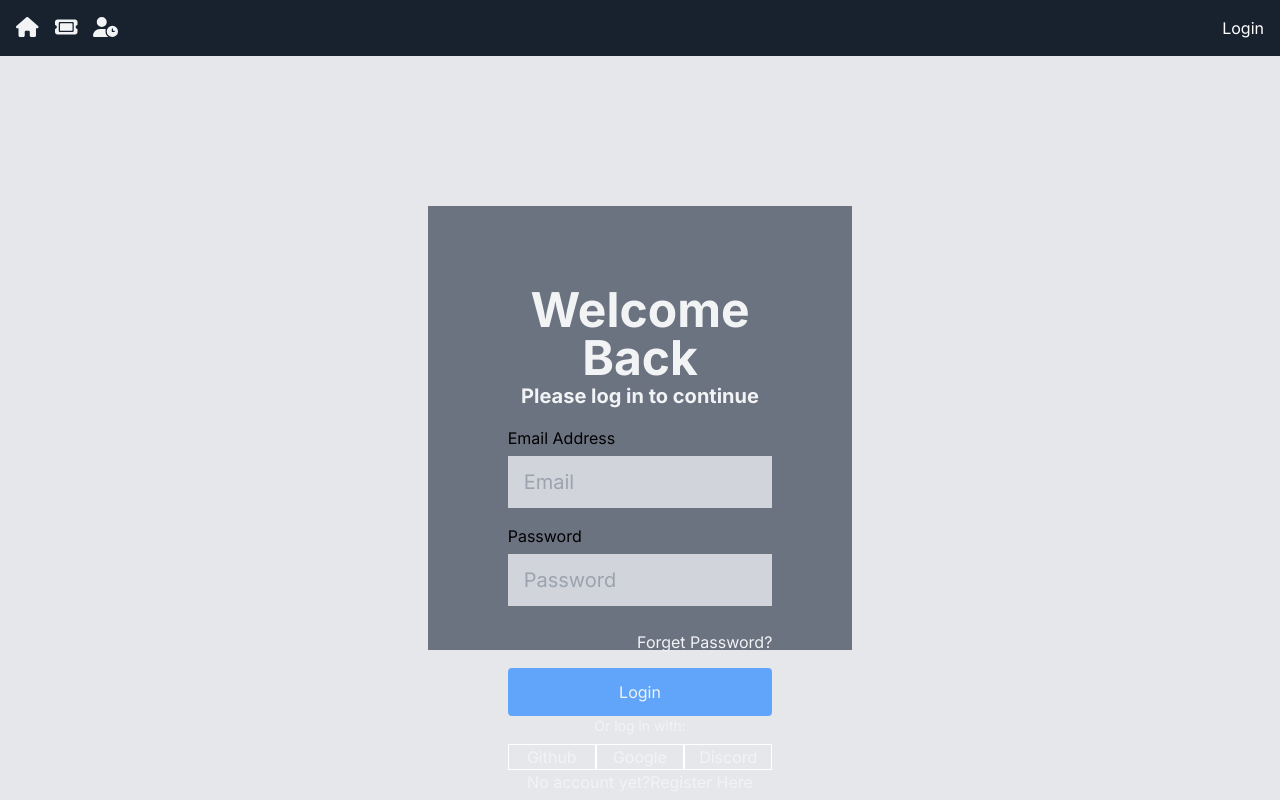
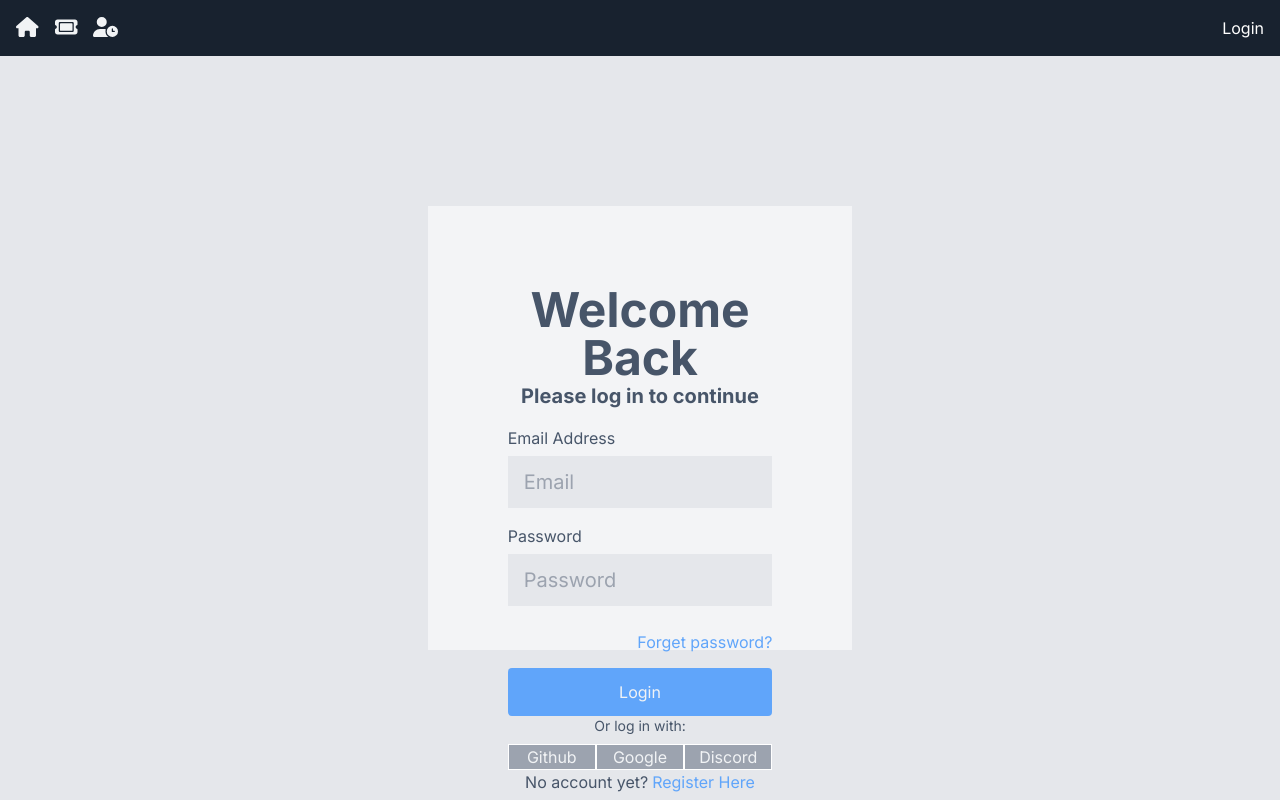
Before and after one commit to DenzelGranadoz/trace, a Next.js app: page /Login in a window 1280 px wide. Built offline with nearby package versions, Linux system fonts and the light colour scheme; no server answers.

Commit message:
custom login page

```diff
--- a/app/Login/page.jsx
+++ b/app/Login/page.jsx
@@ -50,23 +50,25 @@ const Login = () => {
     if (!res.ok) {
       setErrorMessage(res.error);
     } else {
+      router.push('/');
       router.refresh();
-      router.push('/');
     }
   };
 
   return (
     <div className='w-full h-full flex justify-center items-center bg-gray-200'>
-      <div className='lg:w-1/2 sm:w-3/4 xl:w-1/3  h-3/5 border p-20 flex flex-col justify-between bg-gray-500'>
+      <div className='lg:w-1/2 sm:w-3/4 xl:w-1/3  h-3/5 border p-20 flex flex-col justify-between bg-gray-100'>
         <div>
-          <h1 className='text-center text-5xl '>Welcome Back</h1>
-          <h4 className='text-center '>Please log in to continue</h4>
+          <h1 className='text-center text-5xl text-slate-600'>Welcome Back</h1>
+          <h4 className='text-center text-slate-600'>
+            Please log in to continue
+          </h4>
         </div>
         <form
           className='flex flex-col align-center justify-center p-0'
           onSubmit={handleSubmit}
         >
-          <label className='mb-1.5 text-black'>Email Address</label>
+          <label className='mb-1.5 text-slate-600'>Email Address</label>
           <input
             id='email'
             name='email'
@@ -75,9 +77,9 @@ const Login = () => {
             onChange={handleChange}
             value={formData.email}
             required
-            className='block bg-gray-300 m-0 px-4 py-3 w-full rounded-none text-xl text-black focus:ring-green-500 focus:rounded-none'
+            className='block bg-gray-200 m-0 px-4 py-3 w-full rounded-none text-xl text-black focus:ring-green-500 focus:rounded-none'
           />
-          <label className='mb-1.5 text-black'>Password</label>
+          <label className='mb-1.5 text-slate-600'>Password</label>
           <input
             id='password'
             name='password'
@@ -86,29 +88,43 @@ const Login = () => {
             onChange={handleChange}
             value={formData.password}
             required
-            className='block bg-gray-300 m-0 px-4 py-3 w-full rounded-none text-xl text-black focus:ring-green-500 focus:rounded-none'
+            className='block bg-gray-200 m-0 px-4 py-3 w-full rounded-none text-xl text-black focus:ring-green-500 focus:rounded-none'
           />
-          <Link href='/Register' className='w-full text-right mt-6 mb-3.5'>
-            <span>Forget Password?</span>
-          </Link>
+
+          <div className='w-full text-right mt-6 mb-3.5  flex justify-end '>
+            <Link
+              href='/Register'
+              className='text-blue-400 hover:text-slate-400'
+            >
+              Forget password?
+            </Link>
+          </div>
           <input
             type='submit'
             value='Login'
-            className='m-0 p-3 w-full bg-blue-400 hover:bg-blue-100'
+            className='m-0 p-3 w-full bg-blue-400 hover:bg-blue-100 hover:cursor-pointer'
           />
-          {errorMessage && <p>{errorMessage}</p>}
+          {errorMessage && <p className='text-red-400 my-2'>{errorMessage}</p>}
         </form>
         <div className='h-20 flex flex-col text-center'>
-          <p>Or log in with:</p>
+          <p className='text-slate-600'>Or log in with:</p>
           <div className='flex-1 flex pt-2'>
-            <button className='flex-1 border-white border'>Github</button>
-            <button className='flex-1 border-white border'>Google</button>
-            <button className='flex-1 border-white border'>Discord</button>
+            <button className='flex-1 border-white border bg-gray-400 hover:bg-gray-500'>
+              Github
+            </button>
+            <button className='flex-1 border-white border bg-gray-400 hover:bg-gray-500'>
+              Google
+            </button>
+            <button className='flex-1 border-white border bg-gray-400 hover:bg-gray-500'>
+              Discord
+            </button>
           </div>
         </div>
-        <div className='h-5 w-full flex justify-center'>
-          <span>No account yet?</span>
-          <Link href='/Register'> Register Here</Link>
+        <div className='h-5 w-full flex justify-center '>
+          <span className='text-slate-600 mr-1'>No account yet?</span>
+          <Link href='/Register' className='text-blue-400 hover:text-slate-400'>
+            Register Here
+          </Link>
         </div>
       </div>
     </div>
```
